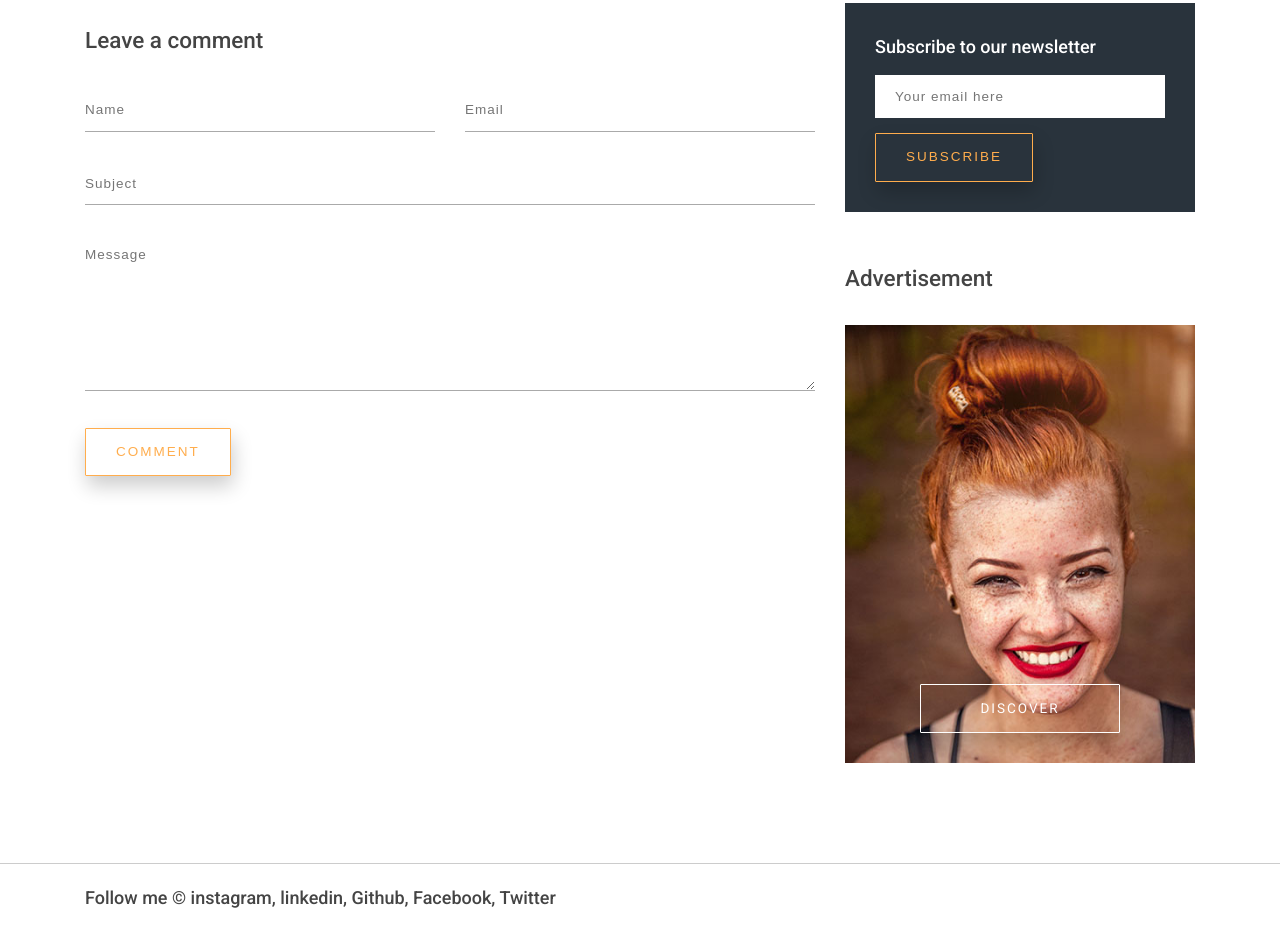
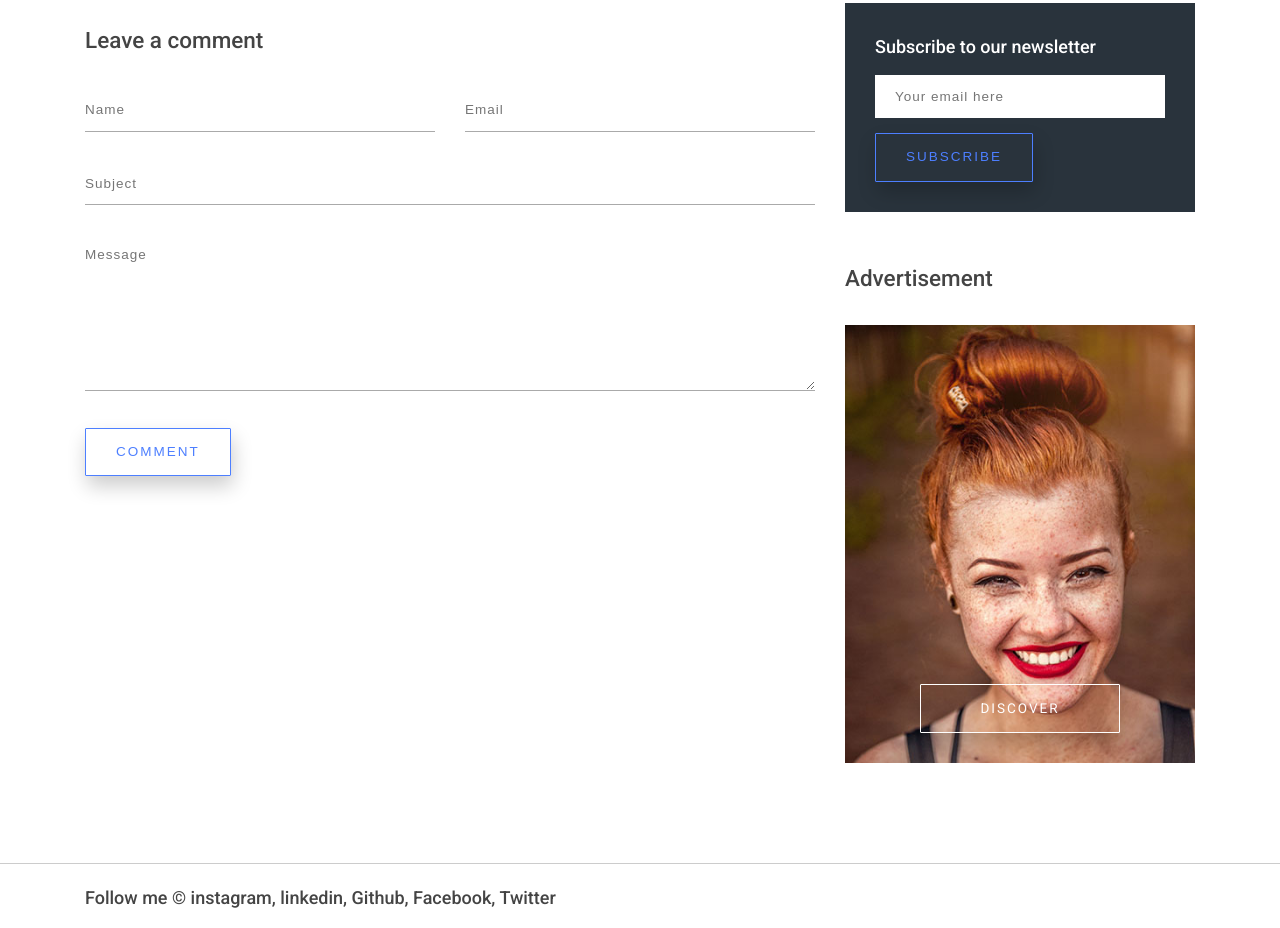
Before and after one commit to SwaroopArya65/Blog, a plain HTML site: page 04-Contact.html in a window 1280 px wide. Shown: the part 1055-1983 px from the top of the page. Drawn offline with Linux system fonts and the light colour scheme; files whose address does not match are found by name.

Commit message:
chnage the button style

```diff
--- a/01-homepage/css/styles.css
+++ b/01-homepage/css/styles.css
@@ -3,10 +3,8 @@
 
 * 	[Master Stylesheet]
 
-	Theme Name :
-	Version    :
-	Author     :
-	Author URI :
+	Theme Name :  Blog
+	Author     :  Arya Swaroop
 
 ====================================================
 
@@ -185,23 +183,23 @@ b.light-color {
 	padding: 15px 30px;
 	border-radius: 1px;
 	letter-spacing: 2px;
-	border: 1px solid #FFAD4D;
-	background: #FFAD4D;
+	border: 1px solid #4d7fff;
+	background: #4d7fff;
 	color: #fff;
 }
 
 .btn:hover {
-	color: #FFAD4D;
+	color: #4d7fff;
 	background: none;
 }
 
 .btn-2 {
 	background: none;
-	color: #FFAD4D;
+	color: #4d7fff;
 }
 
 .btn-2:hover {
-	background: #FFAD4D;
+	background: #4d7fff;
 	color: #fff;
 }
 
@@ -606,14 +604,14 @@ header .main-menu li.drop-down a.mouseover+ul.drop-down-menu {
 	clear: both;
 	margin-top: 30px;
 	box-shadow: 1px 10px 15px rgba(0, 0, 0, .15);
-	border: 1px solid #FFAD4D;
+	border: 1px solid #4d7fff;
 	background: #fff;
-	color: #FFAD4D;
+	color: #4d7fff;
 }
 
 .single-post .read-more-btn:hover {
 	box-shadow: 1px 3px 15px rgba(0, 0, 0, .15);
-	background: #FFAD4D;
+	background: #4d7fff;
 	color: #fff;
 }
 
@@ -773,7 +771,7 @@ header .main-menu li.drop-down a.mouseover+ul.drop-down-menu {
 	left: 0;
 	right: 0;
 	padding: 7px 20px;
-	background: #FFAD4D;
+	background: #4d7fff;
 	color: #fff;
 }
 
--- a/04-Contact/css/styles.css
+++ b/04-Contact/css/styles.css
@@ -178,24 +178,24 @@ b.light-color {
 	padding: 15px 30px;
 	border-radius: 1px;
 	letter-spacing: 2px;
-	border: 1px solid #FFAD4D;
-	background: #FFAD4D;
+	border: 1px solid #4d7fff;
+	background: #4d7fff;
 	color: #fff;
 }
 
 .btn:hover {
-	color: #FFAD4D;
+	color: #4d7fff;
 	background: none;
 }
 
 .btn-2 {
 	background: none;
 	box-shadow: 2px 10px 20px rgba(0, 0, 0, .2);
-	color: #FFAD4D;
+	color: #4d7fff;
 }
 
 .btn-2:hover {
-	background: #FFAD4D;
+	background: #4d7fff;
 	color: #fff;
 }
 
```
